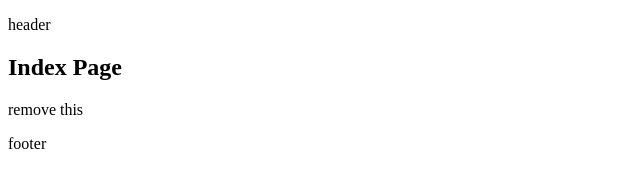
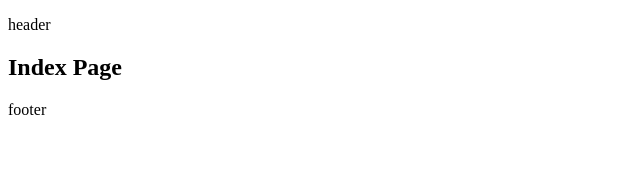
Before and after one commit to kenneth-brook/portfolio-blog, a Next.js app in the folder frontend/: page / in a window 1280 px wide. Shown: the top 191 px of the page, without its empty margins (0-640 px from the left). Built offline with nearby package versions, Linux system fonts and the light colour scheme.

Commit message:
minor fix

```diff
--- a/frontend/pages/index.js
+++ b/frontend/pages/index.js
@@ -4,7 +4,6 @@ const Index = () => {
     return (
     <Layout>
         <h2>Index Page</h2>
-        <p>remove this</p>
     </Layout>
   );
 };
```
